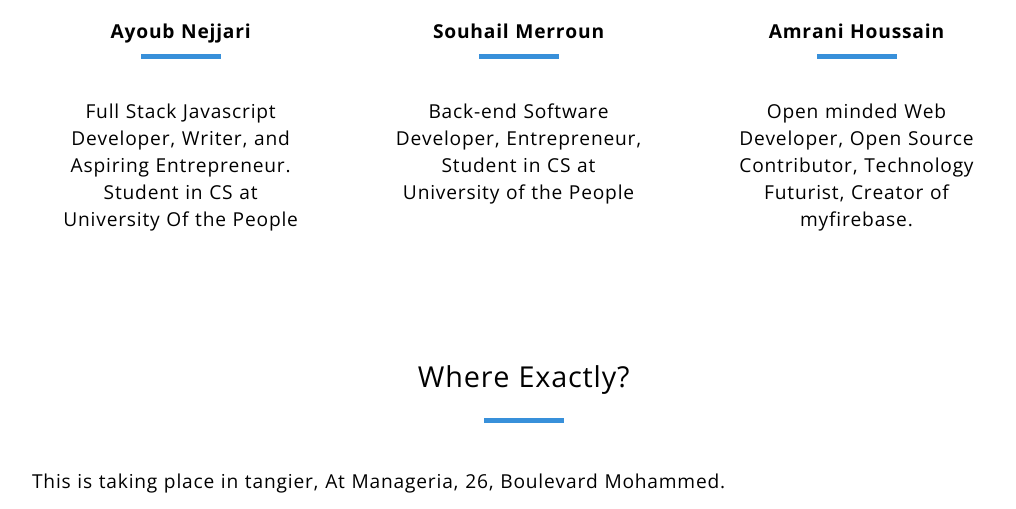
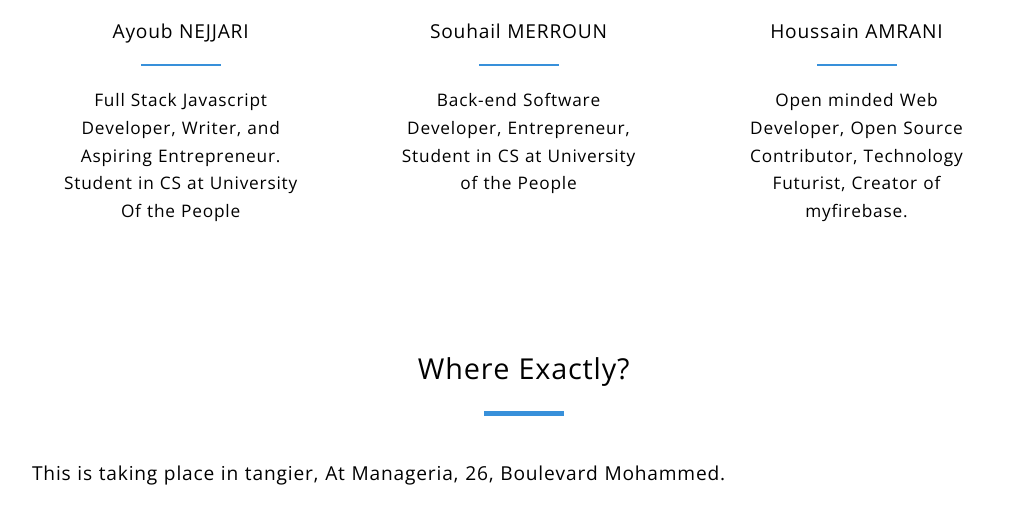
Before and after one commit to oversoul/guideo.ma, a plain HTML site: page public/index.html in a window 1280 px wide. Shown: the part 1865-2374 px from the top of the page, without its empty margins (116-1132 px from the left). Drawn offline with nearby package versions, Linux system fonts and the light colour scheme.

Commit message:
Small change

```diff
--- a/public/index.html
+++ b/public/index.html
@@ -80,9 +80,9 @@
 					<img src="img/react.svg" alt="Js" class="small-logo">
 				</div>
 				<div class="detail">
-				<b>Ayoub Nejjari</b>
+				<b>Ayoub NEJJARI</b>
 				<hr>
-				Full Stack Javascript Developer, Writer, and Aspiring Entrepreneur. Student in CS at University Of the People
+				<blockquote>Full Stack Javascript Developer, Writer, and Aspiring Entrepreneur. Student in CS at University Of the People</blockquote>
 				</div>
 			</div>
 
@@ -92,8 +92,8 @@
 					<img src="img/laravel.svg" alt="Js" class="small-logo">
 				</div>
 				<div class="detail">
-				<b>Souhail Merroun</b> <hr>
-				Back-end Software Developer, Entrepreneur, Student in CS at University of the People
+				<b>Souhail MERROUN</b> <hr>
+				<blockquote>Back-end Software Developer, Entrepreneur, Student in CS at University of the People</blockquote>
 				</div>
 			</div>
 
@@ -103,9 +103,9 @@
 					<img src="img/nodejs.svg" alt="Js" class="small-logo">
 				</div>
 				<div class="detail">
-				<b>Amrani Houssain</b>
+				<b>Houssain AMRANI</b>
 				<hr>
-				Open minded Web Developer, Open Source Contributor, Technology Futurist, Creator of myfirebase.
+				<blockquote>Open minded Web Developer, Open Source Contributor, Technology Futurist, Creator of myfirebase.</blockquote>
 				</div>
 			</div>
 		</div>
@@ -128,7 +128,7 @@
 
 	<div class="footer">
 		<p>Guideo Academy</p>
-		<small>Dev &amp; design by <a href="aedev.net" target="_blank">Amine</a></small>
+		<small>Dev &amp; design by <a href="http://aedev.net" target="_blank">Amine</a></small>
 	</div>
 
 </body>
--- a/public/style.css
+++ b/public/style.css
@@ -6,9 +6,12 @@ body { margin: 0; padding: 0; }
 
 img { max-width: 100%; }
 
+b { font-weight: 400; }
+
 .header {
 	color: #fff;
-	height: 100vh;
+    height: 100vh;
+    overflow: hidden;
 	padding-top: 15vh;
 	text-align: center;
 	background-image: url(img/header-blur.jpg);
@@ -32,7 +35,7 @@ img { max-width: 100%; }
 .header .logo img { width: 100px; }
 
 .header h1 { font-size: 2rem; }
-.header h4 { font-weight: lighter; font-size: 1.5rem; margin-top: 0; }
+.header h4 { font-weight: lighter; font-size: 1.5rem; margin-top: 0; max-width: 960px; margin: auto; }
 
 
 .panel { overflow: hidden; margin-top: 2em; }
@@ -52,6 +55,8 @@ img { max-width: 100%; }
 .unit-3 .thumb .small-logo { height: 40px; position: absolute; right: 0; bottom: 0; }
 
 .unit-3 .detail { margin: 20px 0; }
+.detail hr { margin: 20px auto; height: 2px; }
+.detail blockquote { margin: 0; font-size: .9em; font-weight: 100; line-height: 1.6em; }
 
 
 .panel form {
@@ -113,6 +118,7 @@ button {
 
 .footer { background-color: #4e617f; margin-top: 4em; padding: 2em; text-align: center; color: #fff; }
 .footer small { font-size: .8rem; }
+.footer small a { color: #54c3f1; }
 
 
 
```
